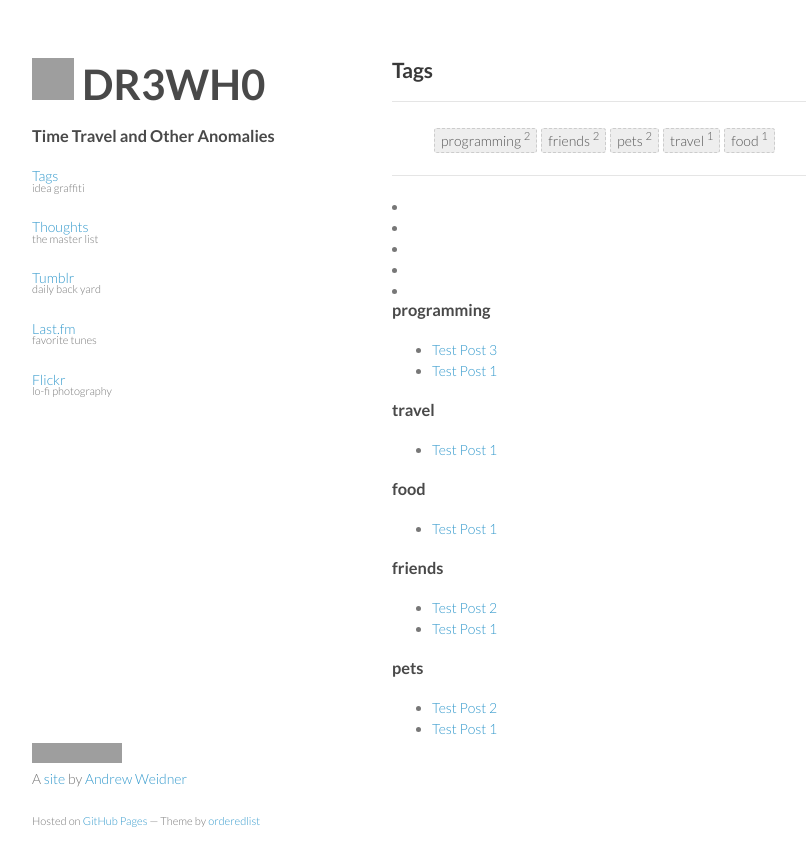
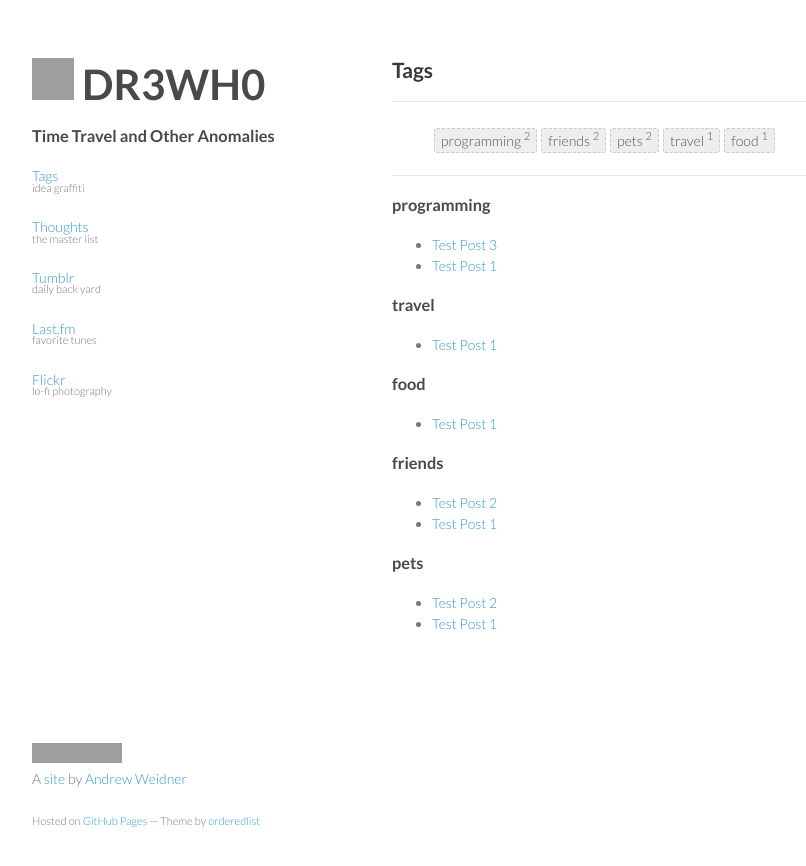
Before and after one commit to drewhop/drewhop.github.io, a Jekyll site: the page built from tags.html, in a window 1280 px wide. Shown: the top 866 px of the page, without its empty margins (178-984 px from the left). Built offline with Jekyll 4.4.1, drawn with Linux system fonts in a browser that asks for light colours; comment, search, counter and statistics services are not loaded; grey boxes are pictures that could not be loaded.

Commit message:
Update tags.html

```diff
--- a/tags.html
+++ b/tags.html
@@ -37,7 +37,7 @@
 
 {% capture get_items %}
   {% for tag in site.tags %}
-    {{ tag | first }}
+    {{ tag[0].name | first }}
   {% endfor %}
 {% endcapture %}
 
@@ -49,7 +49,7 @@
   {% capture this_word %}
     {{ get_items | split:' ' | sort | join:' ' | truncatewords:item | remove:'...' | split:' ' | last }}
   {% endcapture %}
-  <li><a class="caps" href={{ this_word[0].nam }}>{{ this_word[0].name }}<a></li>
+  <li><a class="caps" href={{ this_word }}>{{ this_word }}<a></li>
 {% endfor %}
 
 
```
